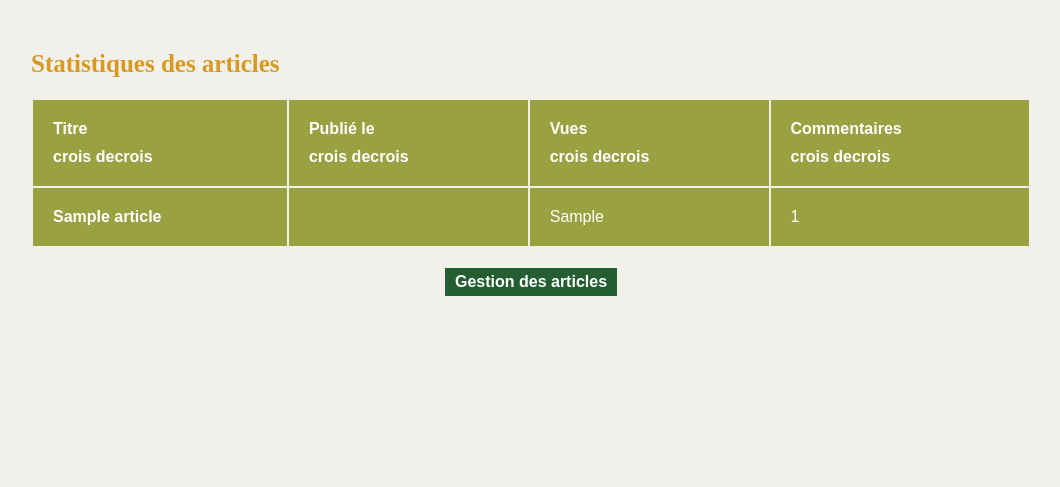
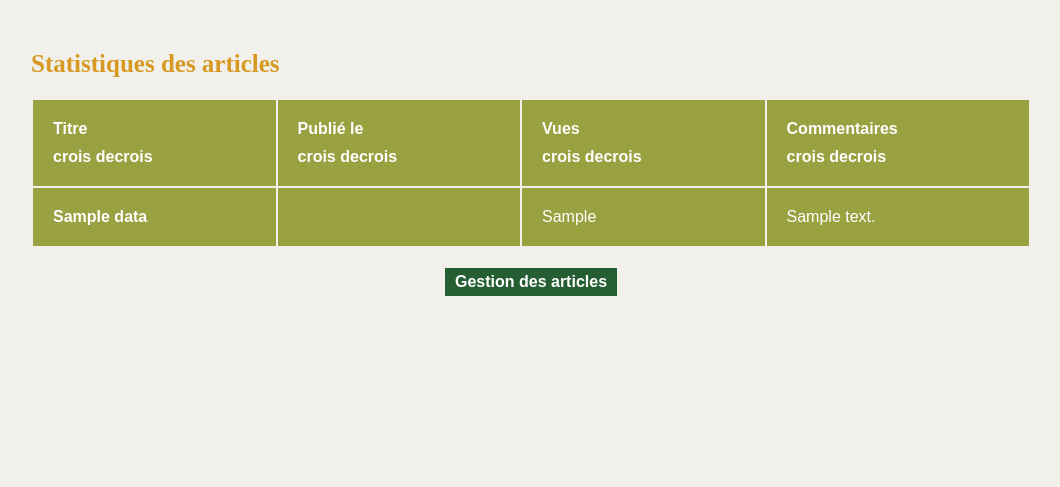
Before and after one commit to AD2210/PHP-blog-emilie-forteroche-main, a PHP site: template views/templates/monitoring.php in a window 1280 px wide. Shown: the part 211-698 px from the top of the page, without its empty margins (109-1169 px from the left). Run offline with PHP 8.4, Linux system fonts and the light colour scheme; the template is opened without the code that fills it: most values are stand-ins (such as "Sample title", 1, 10 or a date in 2020); data that the repository does not hold is empty; some web fonts are replaced.

Commit message:
add strutured array with all data, to order by all paarmeter

```diff
--- a/index.php
+++ b/index.php
@@ -6,6 +6,8 @@ require_once 'config/autoload.php';
 // On récupère l'action demandée par l'utilisateur.
 // Si aucune action n'est demandée, on affiche la page d'accueil.
 $action = Utils::request('action', 'home');
+$order = Utils::request('order', 'id'); //ajout parametre order et direction pour filtre du tableau de stats
+$direction = Utils::request('direction', 'ASC');
 
 // Try catch global pour gérer les erreurs
 try {
@@ -46,7 +48,7 @@ try {
 
         case 'showMonitoring':  // ajout de la page monitoring
             $adminController = new AdminController();
-            $adminController->showMonitoring();
+            $adminController->showMonitoring($order, $direction);
             break;
 
         case 'connectionForm':
--- a/views/templates/monitoring.php
+++ b/views/templates/monitoring.php
@@ -51,12 +51,12 @@
     <tbody>
 
         <?php
-        foreach ($articles as $article) { ?>
+        foreach ($datas as $data) { ?>
         <tr class="tableLine">
-            <th scope="row" class="title"><?= $article->getTitle() ?></th>
-            <td><?= Utils::convertDateToFrenchFormat($article->getDateCreation()) ?></td>
-            <td><?= $article->getNbVue() ?></td>
-            <td><?= count($commentManager->getAllCommentsByArticleId($article->getId())) ?></td>
+            <th scope="row" class="title"><?= $data['title'] ?></th>
+            <td><?= Utils::convertDateToFrenchFormat($data['date_creation']) ?></td>
+            <td><?= $data['nb_vue'] ?></td>
+            <td><?= $data['nb_comment'] ?></td>
         </tr>
         <?php } ?>
     </tbody>
```
Also changed, not shown: controllers/AdminController.php (+17 -4 lines).
